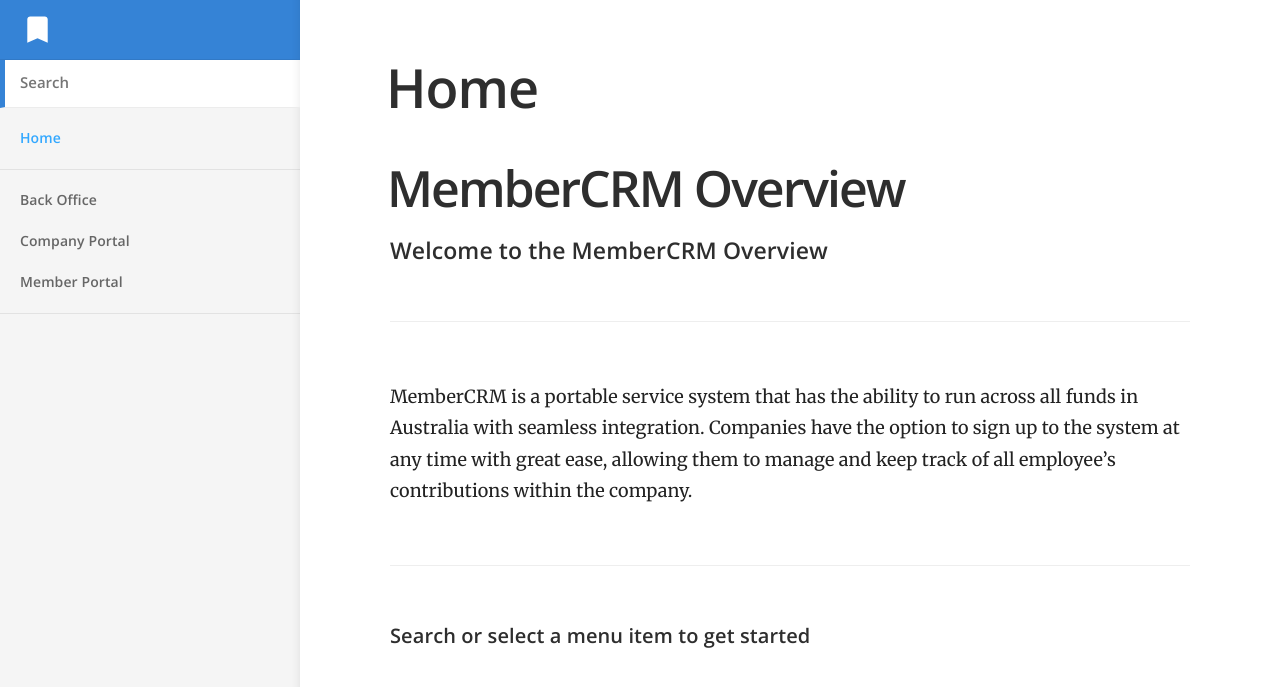
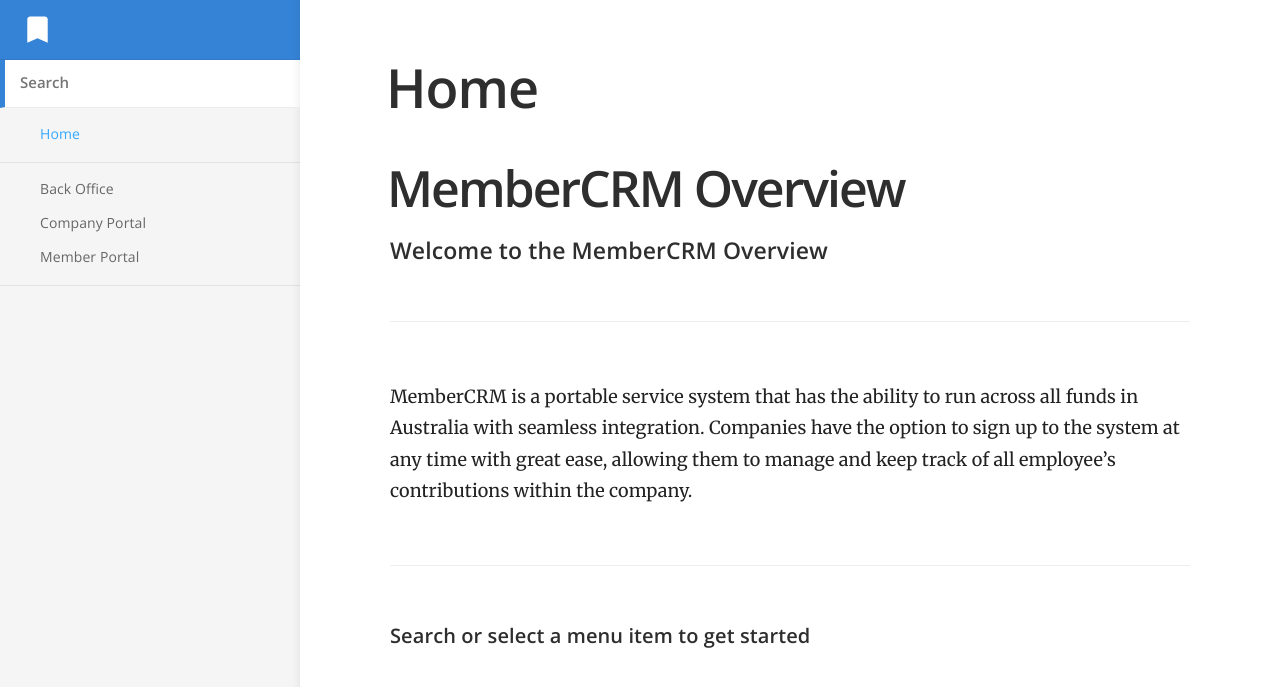
Before and after one commit to BJJohnston/Member, a Jekyll site: the page built from index.md, in a window 1280 px wide. Shown: the top 687 px of the page. Built offline with Jekyll 4.4.1, drawn with Linux system fonts in a browser that asks for light colours.

Commit message:
Updated '_layouts/default.html' via CloudCannon

```diff
--- a/_layouts/default.html
+++ b/_layouts/default.html
@@ -39,7 +39,7 @@
 
 			<nav {% if site.show_full_navigation %}class="full-navigation"{% endif %}>
 				<ul>
-					<li class="nav-home top-level {% if page.url == '/' %}current{% endif %}">
+					<li class="nav-home {% if page.url == '/' %}current{% endif %}">
 						{% assign home = site.html_pages | where: 'url', '/' | first %}
 						<a href="{{ site.baseurl }}/">{{ home.title }}</a>
 					</li>
@@ -48,7 +48,7 @@
 				<ul>
 					{% assign grouped = site.docs | group_by: 'category' %}
 					{% for group in grouped %}
-						<li class="nav-home top-level {% if group.name == page.category %}current{% endif %}">
+						<li class="nav-home {% if group.name == page.category %}current{% endif %}">
 							{% assign items = group.items | sort: 'order' %}
 							<a href="{{ site.baseurl }}{{ items.first.url }}">{{ group.name }}</a>
 							<ul>
```
